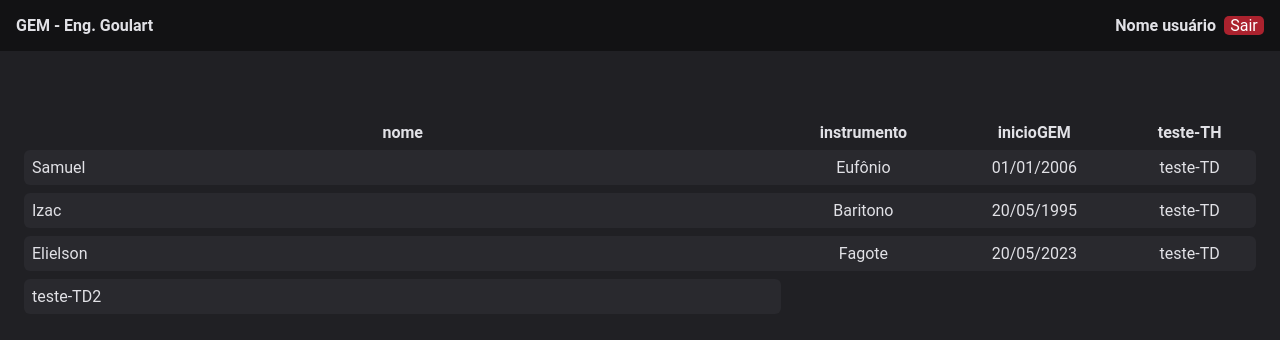
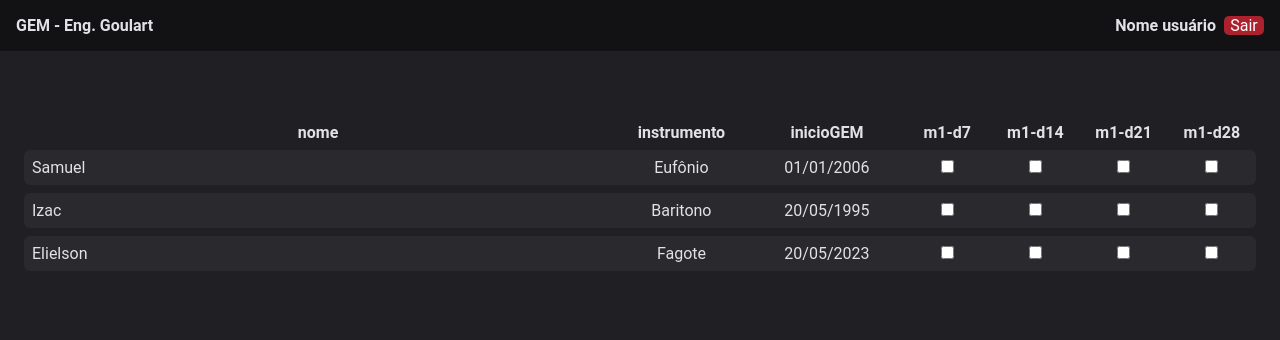
Before and after one commit to samuel2na/gem-web, a React (Vite) app: page /Home in a window 1280 px wide. Shown: the top 340 px of the page. Built offline with nearby package versions, Linux system fonts and the light colour scheme.

Commit message:
add testing get sunday day

```diff
--- a/src/pages/Home/index.tsx
+++ b/src/pages/Home/index.tsx
@@ -14,6 +14,27 @@ const arrCandidatos: CandidatosProps[] = [
   { id: 3, nome: "Elielson", instrumento: "Fagote", inicioGEM: "20/05/2023" },
 ];
 
+function getSundayDates(year: number) {
+  const sundays = [];
+  for (let month = 0; month < 12; month++) {
+    const d = new Date(year, month, 1);
+    while (d.getDay() !== 0) {
+      d.setDate(d.getDate() + 1);
+    }
+    while (d.getMonth() === month) {
+      sundays.push(new Date(d));
+      d.setDate(d.getDate() + 7);
+    }
+  }
+  //return sundays.map(date => `${date.getMonth() + 1}-${date.getDate()}`);
+  return sundays.filter(date => date.getMonth() === 0).map(date => `m${date.getMonth() + 1}-d${date.getDate()}`);
+}
+
+const year = 2024;
+const sundays = getSundayDates(year);
+console.log(`All Sundays in ${year}:`);
+console.log(sundays);
+
 export function Home() {
   return (
     <>
@@ -26,7 +47,7 @@ export function Home() {
               {Object.keys(arrCandidatos[0]).map(
                 (key) => key != "id" && <th key={key}>{key}</th>
               )}
-              <th>teste-TH</th>
+              {sundays.map((d) => <th key={d}>{d}</th>)}
             </tr>
           </thead>
           <tbody>
@@ -36,12 +57,14 @@ export function Home() {
                   // value.length, acaba excluindo a coluna "id" pois a mesma é number e o .length conta caracteres na string
                   (value) => value.length > 3 && <td key={value}>{value}</td>
                 )}
-                <td>teste-TD</td>
+                {sundays.map((d) => <td key={d}>
+                  <input type="checkbox" id={d} name={d} value={d} />
+                </td>)}
               </tr>
             ))}
-            <tr>
+            {/* <tr>
               <td>teste-TD2</td>
-            </tr>
+            </tr> */}
           </tbody>
         </HomeTable>
       </Container>
```
